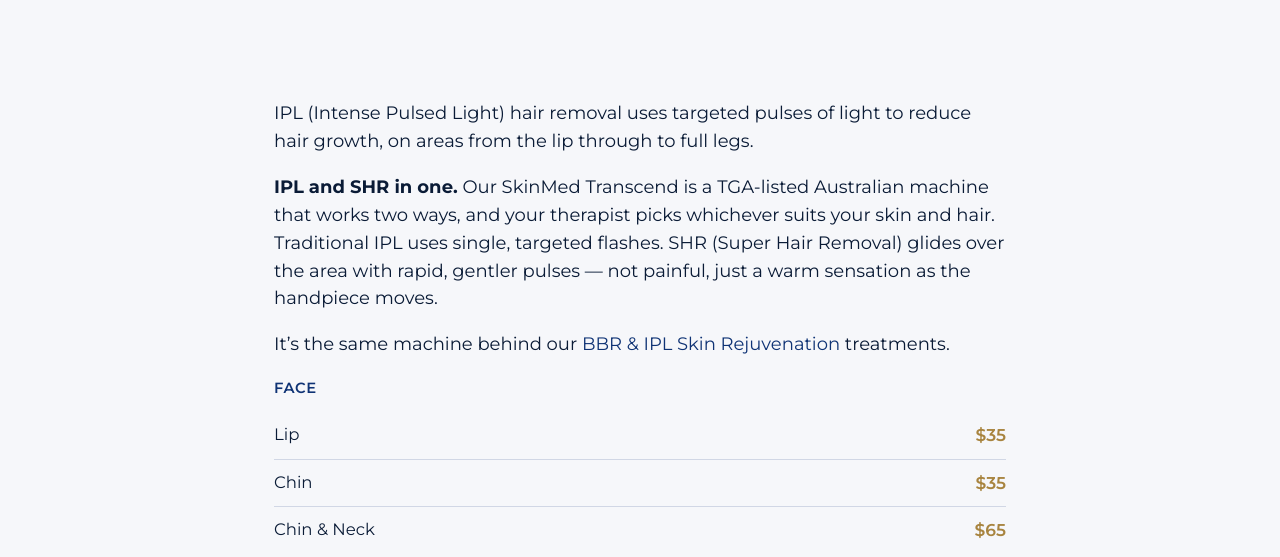
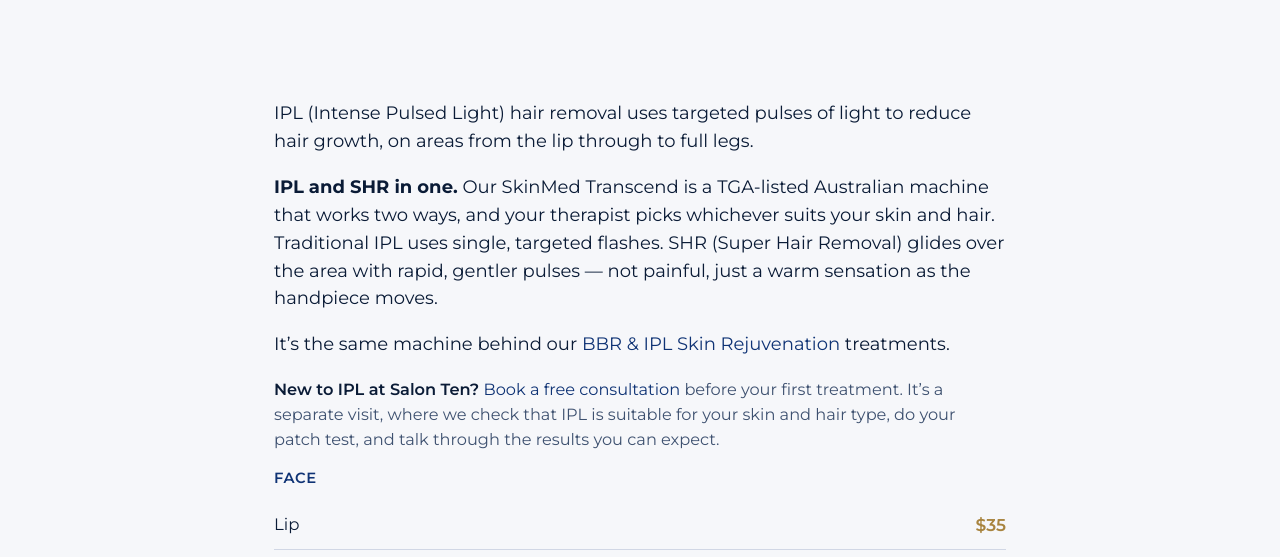
Before and after one commit to jeremy-andreani/salon-ten-site, a plain HTML site: page ipl-hair-removal.html in a window 1280 px wide. Shown: the part 208-765 px from the top of the page. Drawn offline with nearby package versions, Linux system fonts and the light colour scheme.

Commit message:
IPL hair removal: new clients book a free consultation first
Sits above the prices, since it changes what the reader does next. Says
it is free, that it is a separate visit, and that the patch test happens
there - each one removes a reason to skip it. "Book a free consultation"
links to the booking page, so a new client has somewhere correct to
click.

Co-Authored-By: Claude Opus 5 <noreply@anthropic.com>
Claude-Session: https://claude.ai/code/session_01KXm5ChfzKF5KpnFUt5HwYw

```diff
--- a/ipl-hair-removal.html
+++ b/ipl-hair-removal.html
@@ -87,6 +87,7 @@ src="https://www.facebook.com/tr?id=919005477704864&ev=PageView&noscript=1"
   <p>IPL (Intense Pulsed Light) hair removal uses targeted pulses of light to reduce hair growth, on areas from the lip through to full legs.</p>
   <p><strong>IPL and SHR in one.</strong> Our SkinMed Transcend is a TGA-listed Australian machine that works two ways, and your therapist picks whichever suits your skin and hair. Traditional IPL uses single, targeted flashes. SHR (Super Hair Removal) glides over the area with rapid, gentler pulses &mdash; not painful, just a warm sensation as the handpiece moves.</p>
   <p>It&rsquo;s the same machine behind our <a href="bbl-ipl-skin-rejuvenation.html">BBR &amp; IPL Skin Rejuvenation</a> treatments.</p>
+  <p class="ideal-for"><strong>New to IPL at Salon Ten?</strong> <a href="https://apps.kitomba.com/bookings/salonten#services/all" target="_blank" rel="noopener">Book a free consultation</a> before your first treatment. It&rsquo;s a separate visit, where we check that IPL is suitable for your skin and hair type, do your patch test, and talk through the results you can expect.</p>
   <p class="kicker">Face</p>
   <div class="loc-row"><span>Lip</span><span class="price">$35</span></div>
   <div class="loc-row"><span>Chin</span><span class="price">$35</span></div>
```
